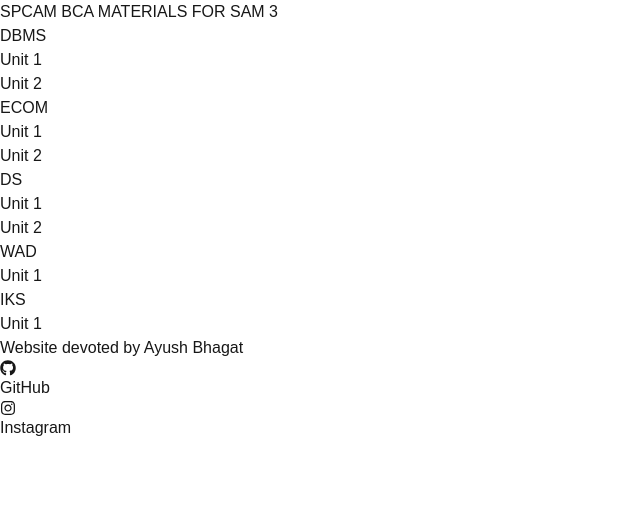
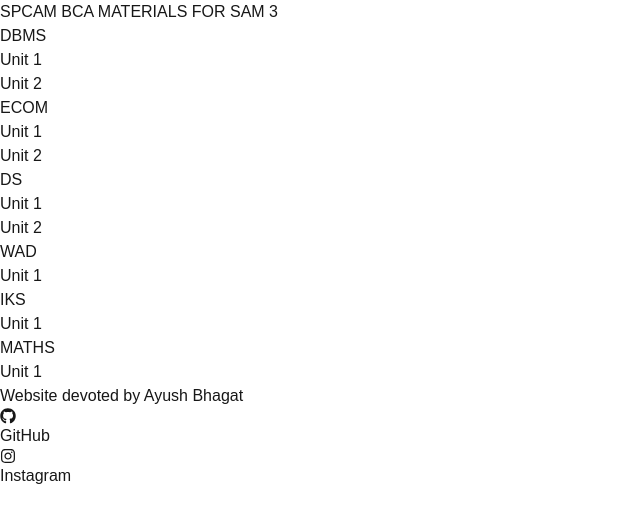
Before and after one commit to AyushBhagat151105/material, a Next.js app: page / in a window 1280 px wide. Shown: the top 522 px of the page, without its empty margins (0-640 px from the left). Built offline with nearby package versions, Linux system fonts and the light colour scheme.

Commit message:
"Added MATHS data and updated page.js to include MATHS section"

```diff
--- a/src/app/page.js
+++ b/src/app/page.js
@@ -1,5 +1,5 @@
 "use client";
-import { DBMS, DS, ECOM, IKS, WAD } from "@/data";
+import { DBMS, DS, ECOM, IKS, MATHS, WAD } from "@/data";
 import { FaGithub, FaInstagram } from "react-icons/fa";
 import AnimatedLink from "@/components/animatedButton";
 export default function Home() {
@@ -53,7 +53,16 @@ export default function Home() {
         );
       })}
 
-      <footer className="w-full bg-neutral-800 text-neutral-50 p-4 flex flex-col items-center">
+      <h1 className="text-3xl font-bold mt-7">MATHS</h1>
+      {MATHS.map((index, i) => {
+        return (
+          <div key={i} className="flex flex-col p-3">
+            <AnimatedLink name={index.unit} href={index.href} />
+          </div>
+        );
+      })}
+
+      <footer className="mt-6 w-full bg-neutral-800 text-neutral-50 p-4 flex flex-col items-center">
         <p className="mb-2">Website devoted by Ayush Bhagat</p>
         <div className="flex space-x-4">
           <a
--- a/src/data/index.js
+++ b/src/data/index.js
@@ -6,6 +6,7 @@ const unit1ECOM = "UNIT-1 E-COM.pdf";
 const unit2ECOM = "UNIT-2 E-COM.pdf";
 const unit1WAD = "UNIT-1 WAD -III.pdf";
 const unit1IKS = "US03IKBCA01_BCA_SEM III_IKS QB.pdf";
+const unit1MATHS = "math pdf harsh Gondaliya.pdf";
 
 export const DBMS = [
   {
@@ -53,3 +54,10 @@ export const IKS = [
     href: unit1IKS,
   },
 ];
+
+export const MATHS = [
+  {
+    unit: "Unit 1",
+    href: unit1MATHS,
+  },
+];
```
Also changed, not shown: 1 other file (tests, documents, lock files or other folders).
